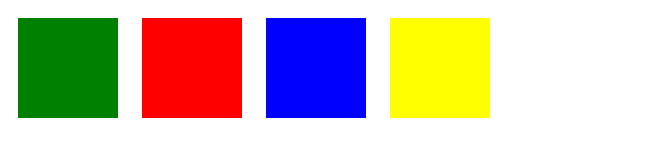
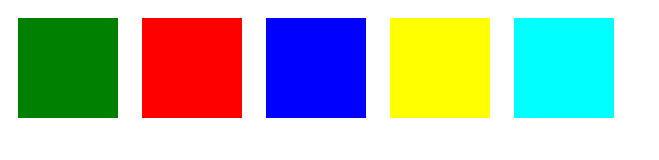
Before and after one commit to kevin-sarria/practicas_git, a plain HTML site: page index.html in a window 1280 px wide. Shown: the whole page, without its empty margins (0-659 px from the left). Drawn offline with Linux system fonts and the light colour scheme.

Commit message:
fix: cyan box added

```diff
--- a/css/style.css
+++ b/css/style.css
@@ -20,3 +20,7 @@
 .caja-amarilla {
     background-color: yellow;
 }
+
+.caja-celeste {
+    background-color: cyan;
+}
--- a/index.html
+++ b/index.html
@@ -12,5 +12,6 @@
     <div class="caja caja-roja"></div>
     <div class="caja caja-azul"></div>
     <div class="caja caja-amarilla"></div>
+    <div class="caja caja-celeste"></div>
 </body>
 </html>
```
